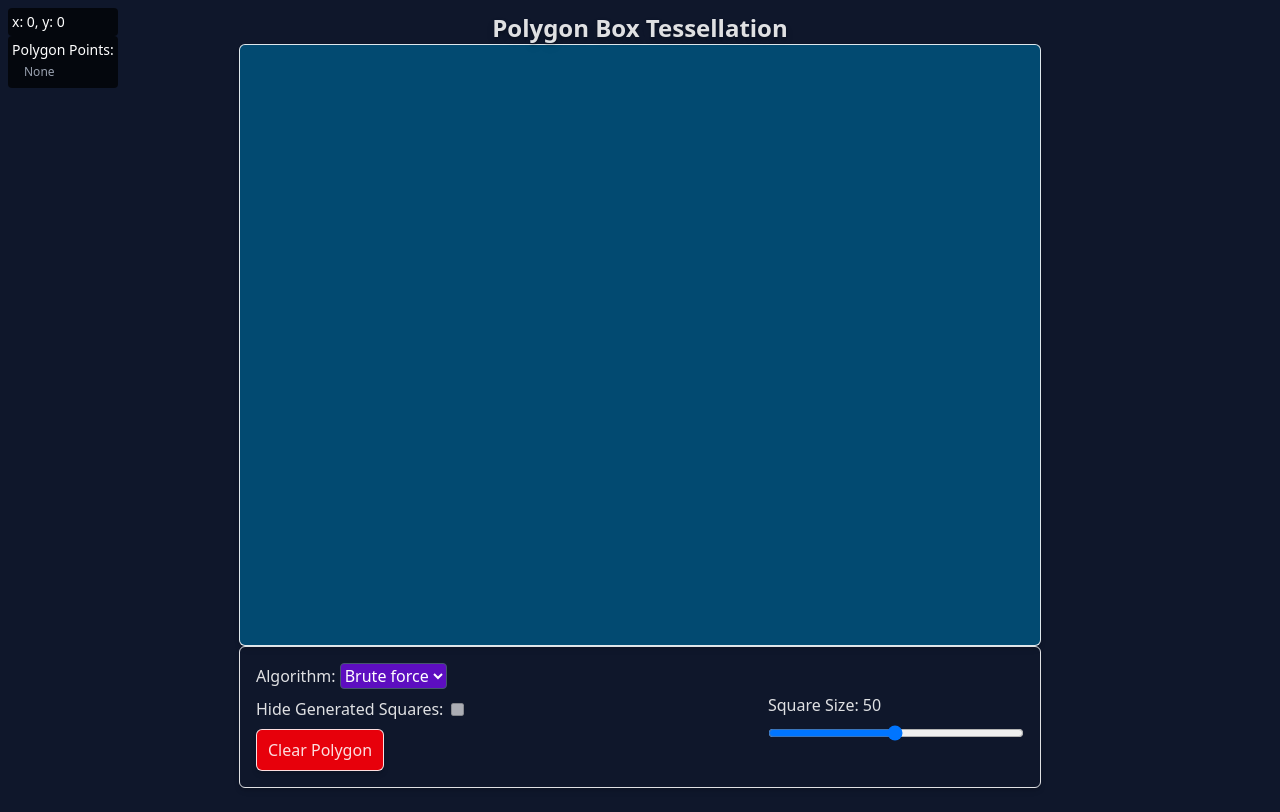
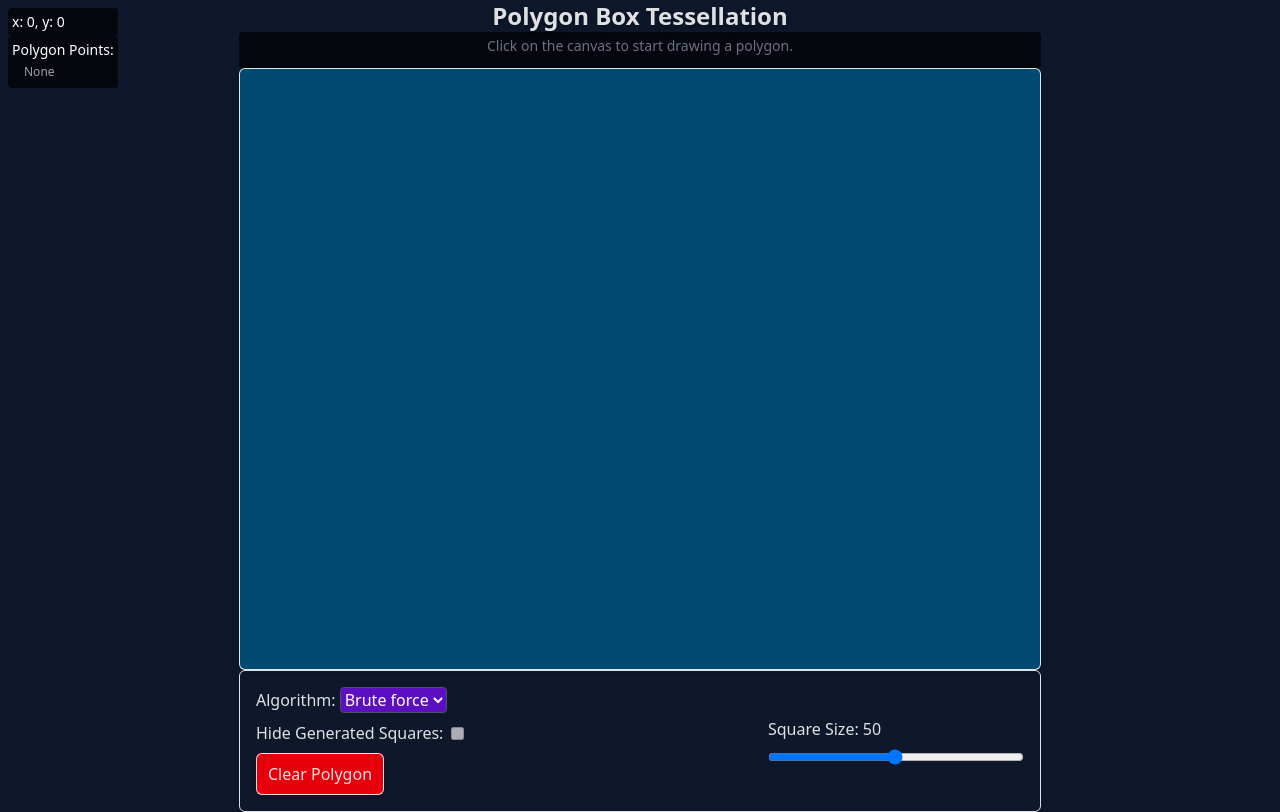
Before and after one commit to r6097/polygon-box-tessellation, a Svelte app: page / in a window 1280 px wide. Built offline with nearby package versions, Linux system fonts and the light colour scheme.

Commit message:
subtitle instructions

```diff
--- a/src/App.svelte
+++ b/src/App.svelte
@@ -1,13 +1,29 @@
 <script lang="ts">
   import Canvas from './lib/Canvas.svelte';
   import OptionsSection from './lib/OptionsSection.svelte';
+  import { polygon } from "./lib/store/polygon.svelte";
 
   let ctx: CanvasRenderingContext2D;
+
+  $: polygonPoints = $polygon.points;
+  $: isPolygonFinished = $polygon.isFinished;
 
 </script>
 
 <main>
   <h1 class="text-2xl font-bold text-shadow-lg text-center">Polygon Box Tessellation</h1>
+  <div class="text-sm bg-black/70 text-white p-1 rounded">
+    {#if polygonPoints.length === 0}
+      <div class="text-sm text-gray-500 text-center mb-2">
+        Click on the canvas to start drawing a polygon.
+      </div>
+    {/if}
+    {#if polygonPoints.length > 0}
+      <div class="text-sm text-gray-500 text-center mb-2">
+        Click on the canvas to add more points. Or click on an existing point to finish the polygon.
+      </div>
+    {/if}
+  </div>
   <div class="border rounded-md bg-sky-900 shadow-md">
     <Canvas bind:ctx />
   </div>
--- a/src/lib/Canvas.svelte
+++ b/src/lib/Canvas.svelte
@@ -132,7 +132,7 @@
 
 
   $: if ($drawTrigger || $generatedSquares) {
-    draw(); // will now use up-to-date square data
+    draw();
   }
 </script>
 
```
